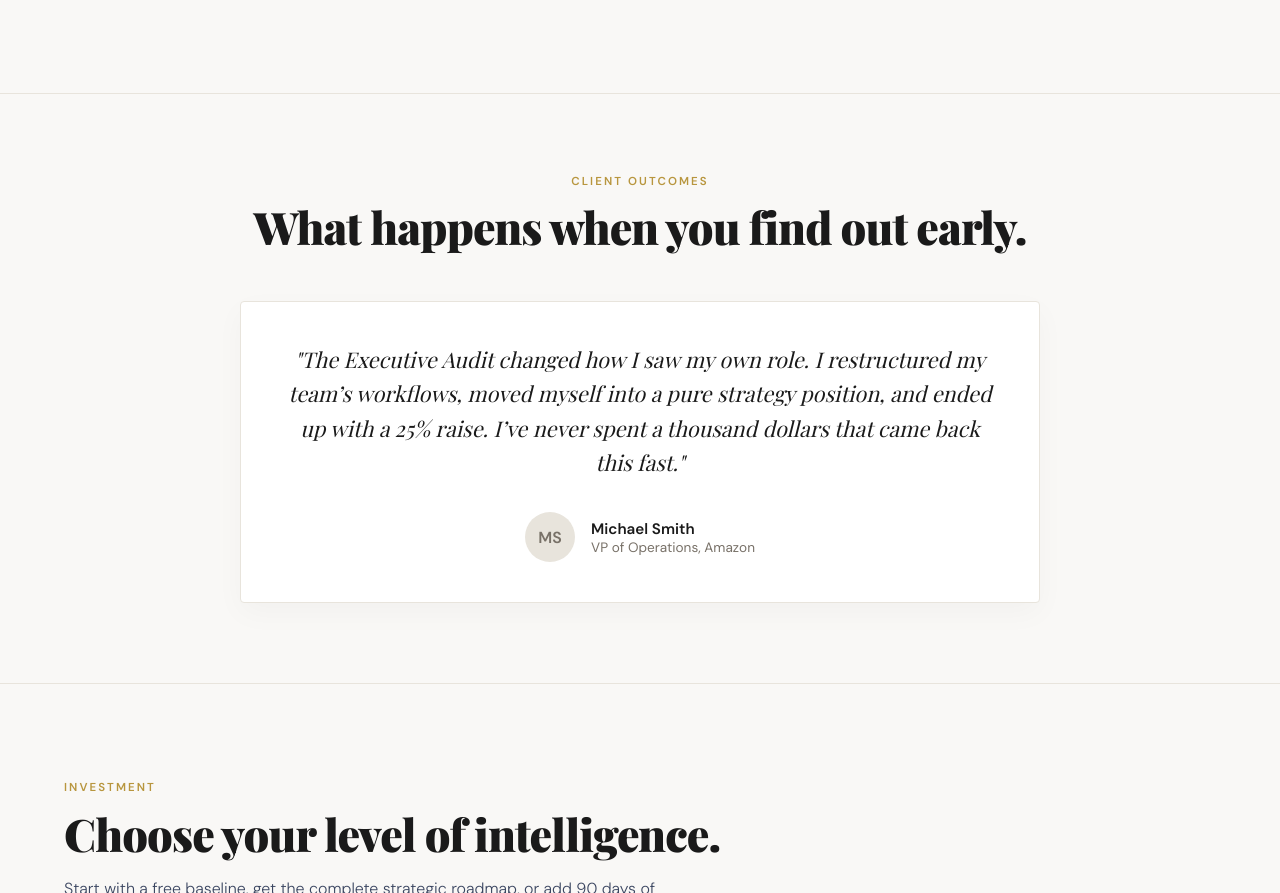
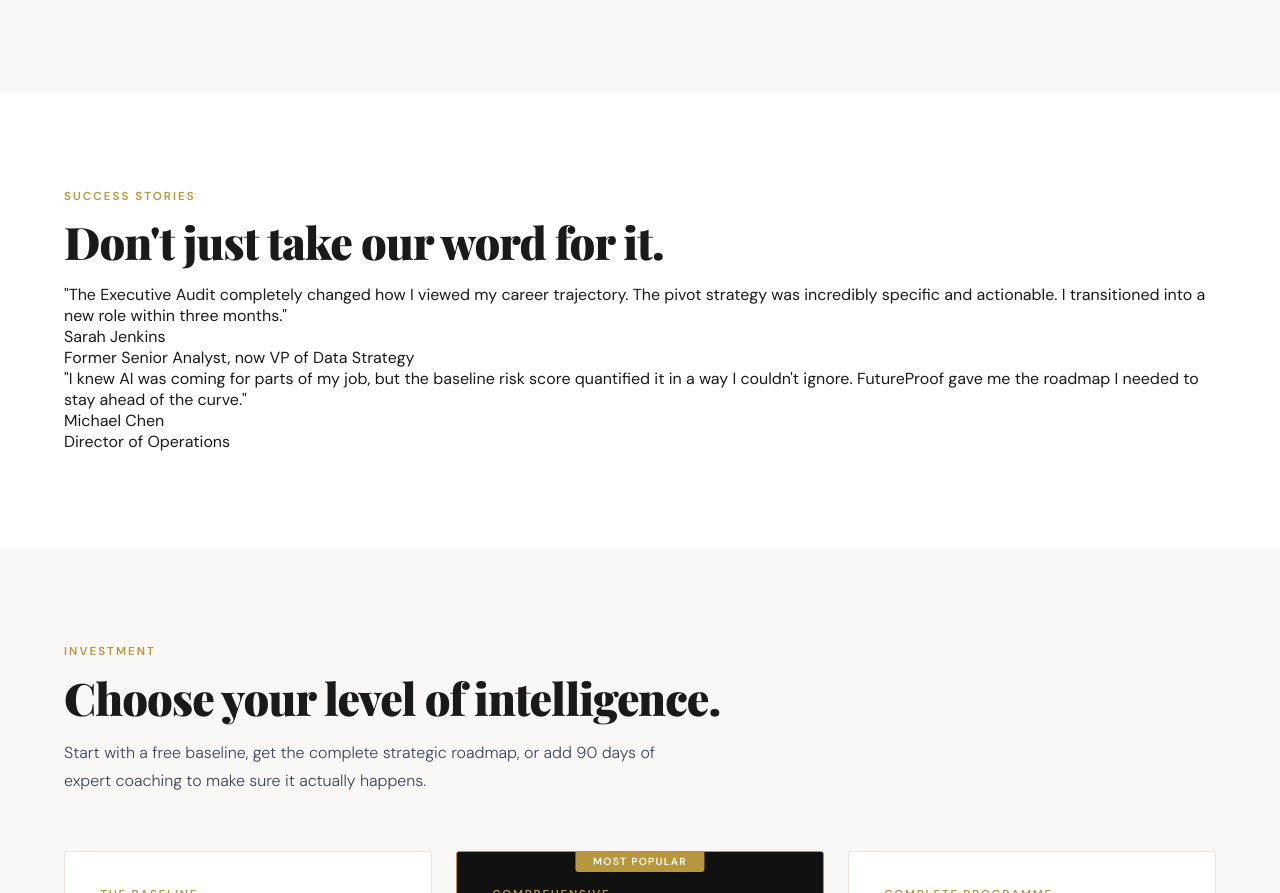
Before and after one commit to apexsystematic/FutureProof, a plain HTML site: page index.html in a window 1280 px wide. Shown: the part 5342-6235 px from the top of the page. Drawn offline with nearby package versions, Linux system fonts and the light colour scheme; a web font is replaced by a local one.

Commit message:
Update index.html

```diff
--- a/index.html
+++ b/index.html
@@ -529,22 +529,32 @@
     </div>
   </section>
 
-  <section class="testimonials" id="testimonials" style="background: var(--off); padding: 5rem 2rem; text-align: center; border-top: 1px solid var(--subtle); border-bottom: 1px solid var(--subtle);">
-    <div class="section-label">Client Outcomes</div>
-    <h2 class="section-title">What happens when you find out early.</h2>
-    <div style="max-width: 800px; margin: 3rem auto 0; padding: 2.5rem; background: var(--white); border-radius: 4px; box-shadow: 0 10px 30px rgba(0,0,0,0.03); border: 1px solid var(--subtle);">
-      <p style="font-family: 'Playfair Display', serif; font-size: 1.35rem; line-height: 1.6; color: var(--ink); font-style: italic; margin-bottom: 2rem;">
-        "The Executive Audit changed how I saw my own role. I restructured my team’s workflows, moved myself into a pure strategy position, and ended up with a 25% raise. I’ve never spent a thousand dollars that came back this fast."
-      </p>
-      <div style="display: flex; align-items: center; justify-content: center; gap: 1rem;">
-        <div style="width: 50px; height: 50px; background: var(--subtle); border-radius: 50%; display: flex; align-items: center; justify-content: center; font-weight: bold; color: var(--muted);">MS</div>
-        <div style="text-align: left;">
-          <div style="font-weight: 700; color: var(--ink); font-size: 0.95rem;">Michael Smith</div>
-          <div style="font-size: 0.85rem; color: var(--muted);">VP of Operations, Amazon</div>
+<section class="testimonials-section" id="testimonials">
+  <div class="testimonials-container">
+    <div class="section-label">Success Stories</div>
+    <h2 class="section-title">Don't just take our word for it.</h2>
+
+    <div class="testimonials-grid">
+
+      <div class="testimonial-card">
+        <div class="testimonial-quote">
+          "The Executive Audit completely changed how I viewed my career trajectory. The pivot strategy was incredibly specific and actionable. I transitioned into a new role within three months."
         </div>
+        <div class="testimonial-author">Sarah Jenkins</div>
+        <div class="testimonial-title">Former Senior Analyst, now VP of Data Strategy</div>
       </div>
+
+      <div class="testimonial-card">
+        <div class="testimonial-quote">
+          "I knew AI was coming for parts of my job, but the baseline risk score quantified it in a way I couldn't ignore. FutureProof gave me the roadmap I needed to stay ahead of the curve."
+        </div>
+        <div class="testimonial-author">Michael Chen</div>
+        <div class="testimonial-title">Director of Operations</div>
+      </div>
+
     </div>
-  </section>
+  </div>
+</section>
 
   <section class="pricing" id="pricing">
     <div class="section-label">Investment</div>
```
